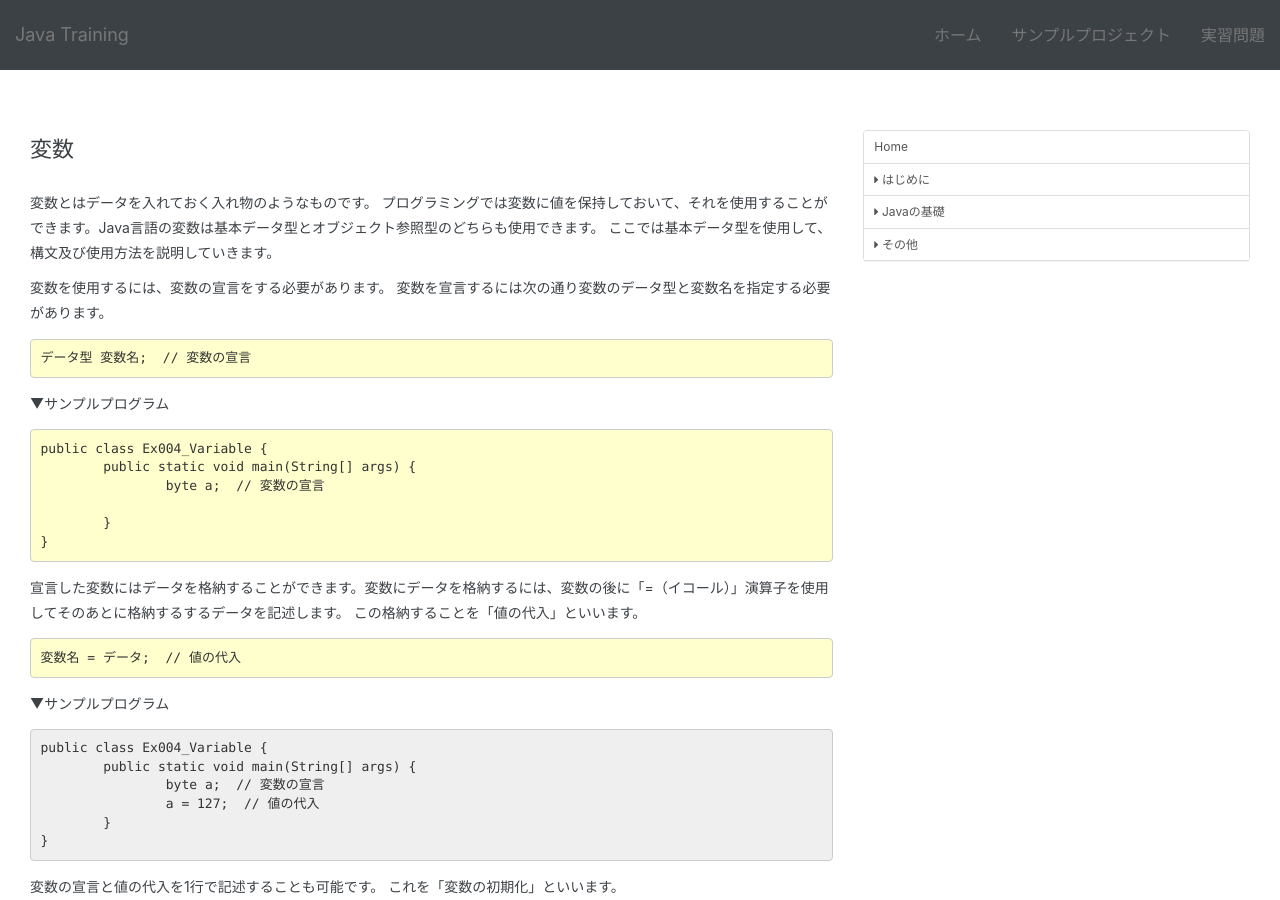
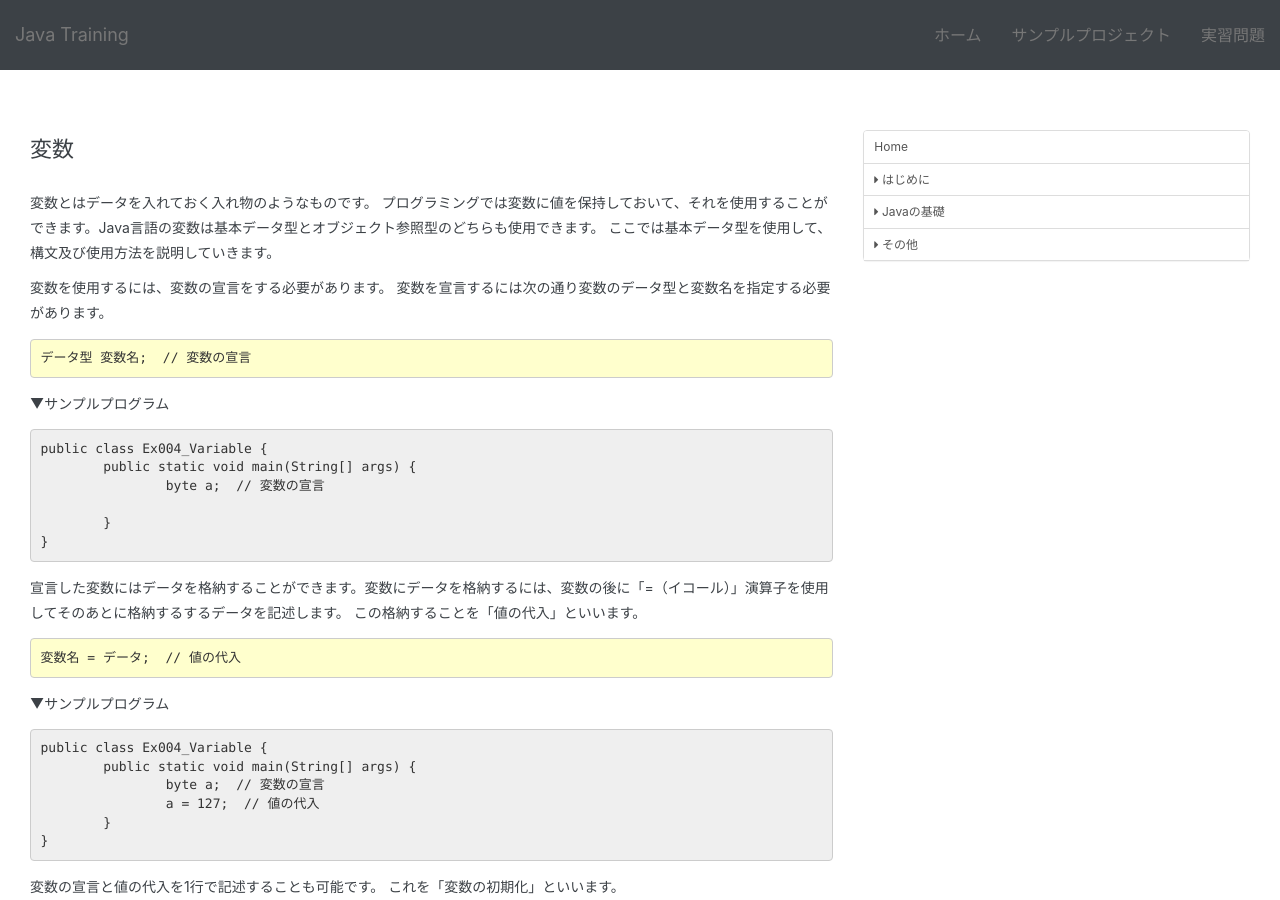
Before and after one commit to modulesjp/JavaTraining, a Jekyll site: the page built from docs/fundamentals/2.0.4.variable.md, in a window 1280 px wide and 900 px high. Built offline with Jekyll 4.4.1, drawn with Linux system fonts in a browser that asks for light colours; nearby versions of some CDN libraries; our own code applies the rules of GitHub Pages for plain Markdown files.

Commit message:
2018.04.02

````diff
--- a/docs/fundamentals/2.0.4.variable.md
+++ b/docs/fundamentals/2.0.4.variable.md
@@ -12,7 +12,7 @@
 
 ▼サンプルプログラム
 
-```java:sample
+```java
 public class Ex004_Variable {
 	public static void main(String[] args) {
 		byte a;  // 変数の宣言
````
